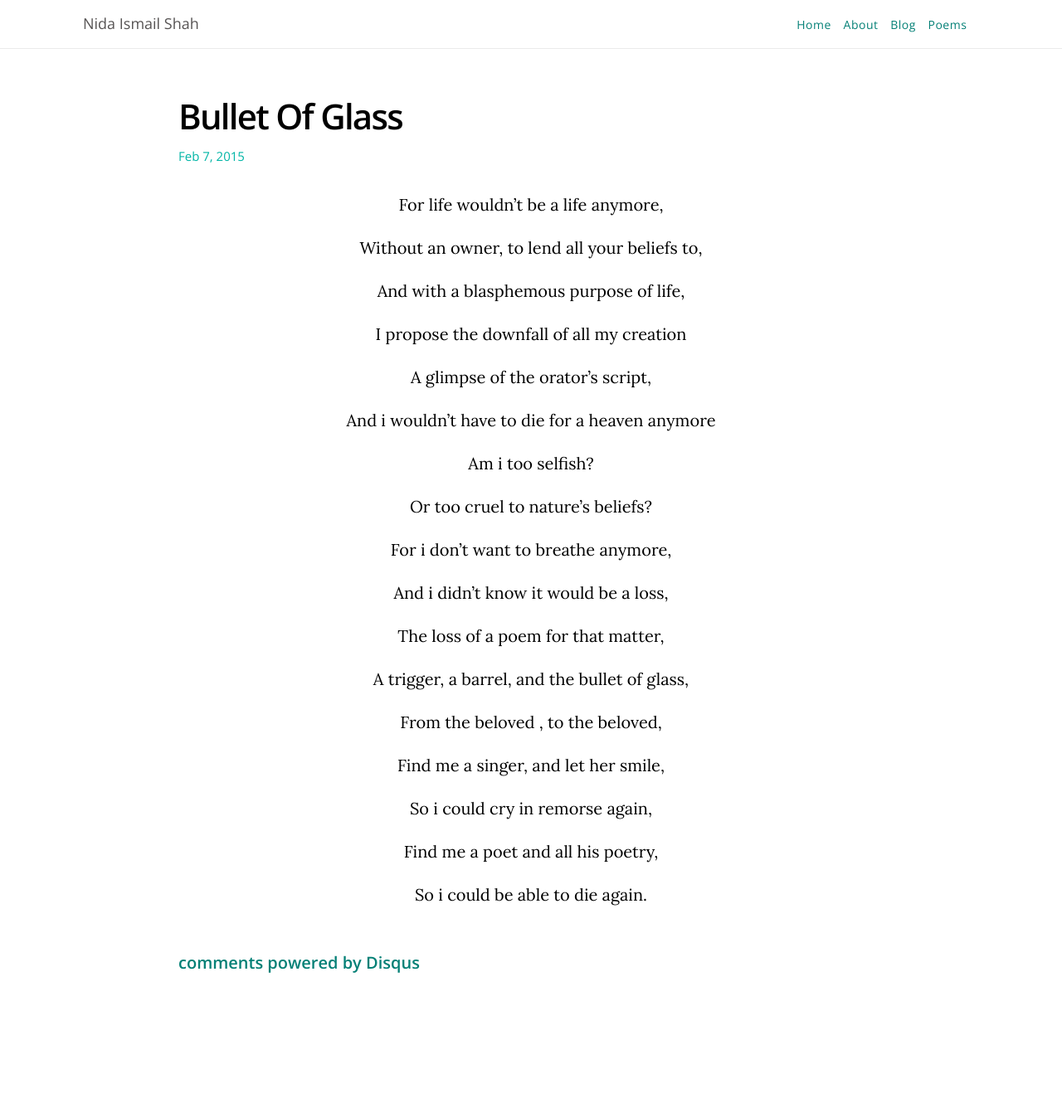
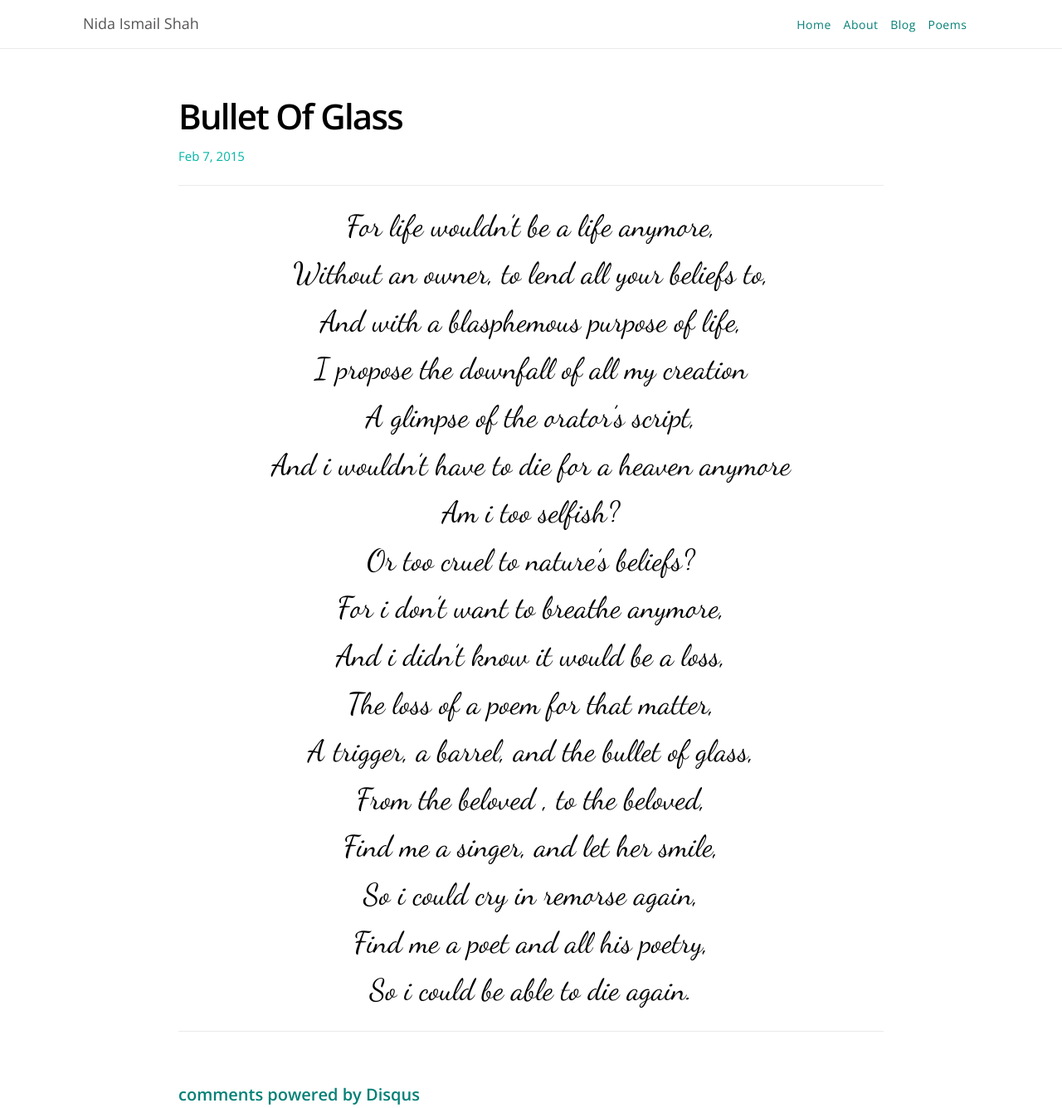
Before and after one commit to nidaismailshah/nidaismailshah.github.io, a Jekyll site: the page built from _posts/2015-02-07-BulletOfGlass.markdown, in a window 1280 px wide. Shown: the whole page at 83% size. Built offline with Jekyll 4.4.1, drawn with Linux system fonts in a browser that asks for light colours; comment, search, counter and statistics services are not loaded; before the commit the page ends 1177 px from its top, so only the background shows below that.

Commit message:
Adding changes for poetry section.

```diff
--- a/_includes/head.html
+++ b/_includes/head.html
@@ -15,6 +15,8 @@
     <link href="https://fonts.googleapis.com/css?family=Lora" rel="stylesheet">
     <link href="/stylesheets/screen.css" media="screen, projection" rel="stylesheet" type="text/css" />
   <link href="/stylesheets/print.css" media="print" rel="stylesheet" type="text/css" />
+
+  <link href="https://fonts.googleapis.com/css?family=Dancing+Script" rel="stylesheet">
   <!--[if IE]>
       <link href="/stylesheets/ie.css" media="screen, projection" rel="stylesheet" type="text/css" />
   <![endif]-->
--- a/stylesheets/screen.css
+++ b/stylesheets/screen.css
@@ -101,43 +101,53 @@ li em {
 /* line 23, ../sass/components/_global.scss */
 .post-content .poetry {
   text-align: center;
+  padding: 1em 0;
+  margin: 1em 0;
+  border-top: 1px solid #eaeaea;
+  border-bottom: 1px solid #eaeaea;
 }
-/* line 27, ../sass/components/_global.scss */
+/* line 29, ../sass/components/_global.scss */
+.post-content .poetry p {
+  font-family: 'Dancing Script', cursive;
+  font-size: 36px;
+  padding: 0;
+}
+/* line 36, ../sass/components/_global.scss */
 .post-content a {
   font-weight: 800;
 }
-/* line 31, ../sass/components/_global.scss */
+/* line 40, ../sass/components/_global.scss */
 .post-content a:hover {
   text-decoration: underline;
   color: #000;
   -webkit-transition: color 1s;
   transition: color 1s;
 }
-/* line 38, ../sass/components/_global.scss */
+/* line 47, ../sass/components/_global.scss */
 .post-content p {
   font-family: 'Lora', serif;
   padding-top: 10px;
   padding-bottom: 10px;
 }
-/* line 44, ../sass/components/_global.scss */
+/* line 53, ../sass/components/_global.scss */
 .post-content h1 {
   margin: 10px 0 10px 0;
   font-size: 30px;
   font-weight: bold;
 }
-/* line 50, ../sass/components/_global.scss */
+/* line 59, ../sass/components/_global.scss */
 .post-content ul {
   list-style: square;
   font-weight: 500;
   padding-left: 3em;
 }
-/* line 56, ../sass/components/_global.scss */
+/* line 65, ../sass/components/_global.scss */
 .post-content img {
   display: block;
   padding: 10px;
 }
 
-/* line 62, ../sass/components/_global.scss */
+/* line 71, ../sass/components/_global.scss */
 .post pre, .post code {
   border: 1px solid #d5d5e9;
   color: #631502;
@@ -151,32 +161,32 @@ li em {
   overflow: scroll;
 }
 
-/* line 74, ../sass/components/_global.scss */
+/* line 83, ../sass/components/_global.scss */
 .highlight {
   margin-top: 15px;
   margin-bottom: 15px;
 }
 
-/* line 78, ../sass/components/_global.scss */
+/* line 87, ../sass/components/_global.scss */
 .posts li {
   padding-bottom: 1em;
   border-bottom: 1px solid #cecece;
 }
 
 /* Disqus comments block Styles */
-/* line 84, ../sass/components/_global.scss */
+/* line 93, ../sass/components/_global.scss */
 div#disqus_thread {
   padding-top: 2em;
 }
 
 /* About Page Styles */
-/* line 89, ../sass/components/_global.scss */
+/* line 98, ../sass/components/_global.scss */
 .hire {
   text-align: center;
   margin-top: 4em;
   display: block;
 }
-/* line 93, ../sass/components/_global.scss */
+/* line 102, ../sass/components/_global.scss */
 .hire p {
   background: #205caa;
   display: inline-block;
@@ -187,7 +197,7 @@ div#disqus_thread {
   border-bottom: 2px solid #000;
   text-decoration: line-through;
 }
-/* line 103, ../sass/components/_global.scss */
+/* line 112, ../sass/components/_global.scss */
 .hire p:hover {
   cursor: pointer;
   background: #d9d9d9;
@@ -196,25 +206,25 @@ div#disqus_thread {
   border-bottom: none;
 }
 
-/* line 111, ../sass/components/_global.scss */
+/* line 120, ../sass/components/_global.scss */
 .about p {
   padding-top: 10px;
   padding-bottom: 10px;
 }
 
-/* line 115, ../sass/components/_global.scss */
+/* line 124, ../sass/components/_global.scss */
 .about {
   max-width: 100%;
   margin: auto;
 }
 
-/* line 119, ../sass/components/_global.scss */
+/* line 128, ../sass/components/_global.scss */
 .description {
   display: block;
   margin: auto;
   padding-top: 1em;
 }
-/* line 123, ../sass/components/_global.scss */
+/* line 132, ../sass/components/_global.scss */
 .description .tags {
   font-weight: 600;
   max-width: 600px;
@@ -222,14 +232,14 @@ div#disqus_thread {
   margin: auto;
 }
 
-/* line 130, ../sass/components/_global.scss */
+/* line 139, ../sass/components/_global.scss */
 .pic {
   display: block;
   width: 100px;
   margin: auto;
 }
 
-/* line 135, ../sass/components/_global.scss */
+/* line 144, ../sass/components/_global.scss */
 .pic img {
   border: 2px solid #575454;
   border-radius: 80px;
@@ -237,14 +247,14 @@ div#disqus_thread {
 }
 
 /* Header Styles */
-/* line 142, ../sass/components/_global.scss */
+/* line 151, ../sass/components/_global.scss */
 .site-header .wrap {
   max-width: 1080px;
   padding: 0 15px;
   margin: auto;
 }
 
-/* line 147, ../sass/components/_global.scss */
+/* line 156, ../sass/components/_global.scss */
 .post-header {
   max-width: 850px;
   margin: auto;
@@ -253,14 +263,14 @@ div#disqus_thread {
   margin-bottom: 1em;
 }
 @media screen and (max-width: 750px) {
-  /* line 147, ../sass/components/_global.scss */
+  /* line 156, ../sass/components/_global.scss */
   .post-header {
     margin-top: 1.5em;
   }
 }
 
 /* Site header */
-/* line 159, ../sass/components/_global.scss */
+/* line 168, ../sass/components/_global.scss */
 .site-header {
   min-height: 56px;
   /*background-color: #575454;*/
@@ -268,7 +278,7 @@ div#disqus_thread {
   font-weight: 400;
 }
 
-/* line 167, ../sass/components/_global.scss */
+/* line 176, ../sass/components/_global.scss */
 .site-title,
 .site-title:hover,
 .site-title:visited {
@@ -284,17 +294,17 @@ div#disqus_thread {
   z-index: 1;
 }
 
-/* line 182, ../sass/components/_global.scss */
+/* line 191, ../sass/components/_global.scss */
 .site-nav {
   line-height: 56px;
 }
 
-/* line 186, ../sass/components/_global.scss */
+/* line 195, ../sass/components/_global.scss */
 .site-nav .menu-icon {
   display: none;
 }
 
-/* line 188, ../sass/components/_global.scss */
+/* line 197, ../sass/components/_global.scss */
 .site-nav .page-link {
   display: block;
   margin-left: 0px;
@@ -303,7 +313,7 @@ div#disqus_thread {
 }
 
 /* Home Page Styles */
-/* line 197, ../sass/components/_global.scss */
+/* line 206, ../sass/components/_global.scss */
 .tagline {
   max-width: 600px;
   text-align: center;
@@ -314,46 +324,46 @@ div#disqus_thread {
   transition: color 1.5s;
 }
 
-/* line 206, ../sass/components/_global.scss */
+/* line 215, ../sass/components/_global.scss */
 .opensource {
   font-size: 30px;
   font-weight: 700;
 }
 
-/* line 210, ../sass/components/_global.scss */
+/* line 219, ../sass/components/_global.scss */
 .headerp {
   height: 7%;
   width: 100%;
   position: fixed;
 }
-/* line 214, ../sass/components/_global.scss */
+/* line 223, ../sass/components/_global.scss */
 .headerp .site-nav {
   display: inline-block;
   float: right;
 }
-/* line 217, ../sass/components/_global.scss */
+/* line 226, ../sass/components/_global.scss */
 .headerp .site-nav .page-link {
   margin-left: 10px;
   display: inline-block;
   font-weight: 600;
 }
 
-/* line 224, ../sass/components/_global.scss */
+/* line 233, ../sass/components/_global.scss */
 .headerb {
   border-bottom: 1px solid #eaeaea;
 }
-/* line 226, ../sass/components/_global.scss */
+/* line 235, ../sass/components/_global.scss */
 .headerb .site-title {
   color: #575454;
   font-weight: 500;
   font-size: 18px;
 }
-/* line 231, ../sass/components/_global.scss */
+/* line 240, ../sass/components/_global.scss */
 .headerb .site-nav {
   float: right;
   display: inline-block;
 }
-/* line 234, ../sass/components/_global.scss */
+/* line 243, ../sass/components/_global.scss */
 .headerb .site-nav .page-link {
   margin-left: 10px;
   display: inline-block;
```
Also changed, not shown: sass/components/_global.scss (+9 -0 lines).
